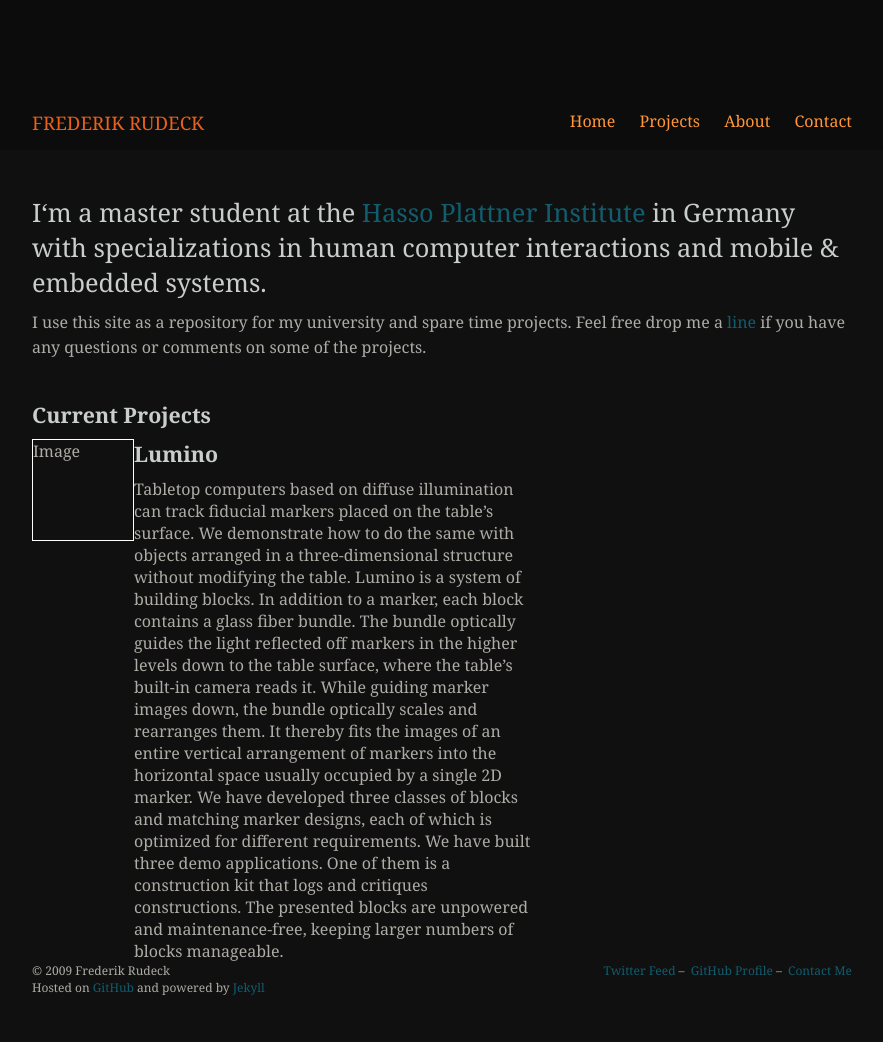
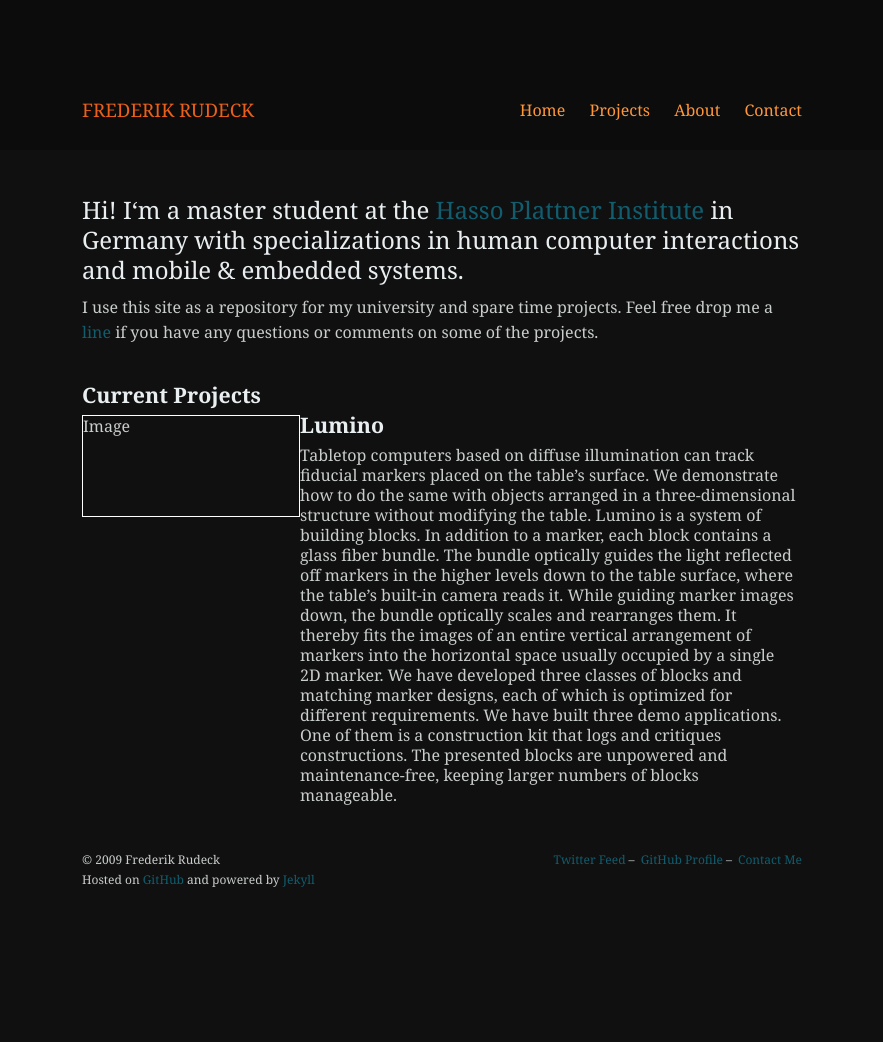
Before and after one commit to polym0rph/polym0rph.github.com, a Jekyll site: the page built from index.html, in a window 1280 px wide. Shown: the whole page, without its empty margins (198-1081 px from the left). Built offline with Jekyll 4.4.1, drawn with Linux system fonts in a browser that asks for light colours; Markdown is read by kramdown in place of the engine named in the settings; after the commit the page ends 930 px from its top, so only the background shows below that.

Commit message:
adapted the text color and fixed the float layout for the current projects

```diff
--- a/css/style.css
+++ b/css/style.css
@@ -9,9 +9,10 @@
 
 body {
   background-color: rgb(16,16,16);
-  color: rgb(174,172,166);
+  color: rgb(201,205,204);
   font-family: Georgia, Georgia, serif;
   font-size: 12pt;
+  line-height: 20px;
 /*  background-color: rgb(243,243,243);*/
 /*  color: rgb(201,205,204);*/
 }
@@ -29,7 +30,8 @@ a:hover {
 }
 
 h1, h2, h3 {
-  color: rgb(201,205,204);
+  color: rgb(233,238,240);
+/*  color: rgb(201,205,204);*/
 }
 
 h1 {
@@ -56,14 +58,14 @@ h3 {
 
 #header_wrap {
   margin: 0px auto;
-  width: 820px;
+  width: 720px;
 }
 
 #heading {
   color: rgb(232,96,26);
   float: left;
   font-size: 14pt;
-  margin: 110px 0px 0px 0px;
+  margin: 100px 0px 0px 0px;
 }
 
 #heading a, #heading a:hover {
@@ -74,7 +76,7 @@ h3 {
 #header_site_navigation {
   float: right;
   list-style-type: none;
-  margin: 110px 0px 0px 0px;
+  margin: 100px 0px 0px 0px;
 }
 
 #header_site_navigation li {
@@ -99,7 +101,7 @@ h3 {
 #content_wrap {
   margin: 0px auto;
   padding: 45px 0px 45px 0px;
-  width: 820px;
+  width: 720px;
 }
 
 #introduction {
@@ -109,9 +111,9 @@ h3 {
 }
 
 #welcome {
-  color: rgb(201,205,204);
-  font-size: 19pt;
-  line-height: 35px;
+  color: rgb(233,238,240);
+  font-size: 18pt;
+  line-height: 30px;
   margin-bottom: 10px;
 }
 
@@ -120,19 +122,19 @@ h3 {
 }
 
 .project {
-/*  clear: both;*/
+  overflow: hidden;
 }
 
 .image{
   float: left;
   height: 100px;
-  width: 100px;
+  width: 30%;
   border: 1px solid white;
 }
 
 .abstract {
   float: left;
-  width: 400px;
+  width: 69%;
 }
 
 /*
@@ -141,7 +143,7 @@ h3 {
 
 #footer_wrap {
   margin: 0px auto;
-  width: 820px;
+  width: 720px;
 }
 
 #footer_credits {
--- a/index.html
+++ b/index.html
@@ -5,7 +5,7 @@ title: Frederik Rudeck
 
 <div id="introduction">
 	<p id="welcome">
-		I‘m a master student at the <a href="http://www.hpi.uni-potsdam.de/">Hasso Plattner Institute</a>
+		Hi! I‘m a master student at the <a href="http://www.hpi.uni-potsdam.de/">Hasso Plattner Institute</a>
 		in Germany with specializations in human computer interactions and mobile &
 		embedded systems.
 	</p>
```
